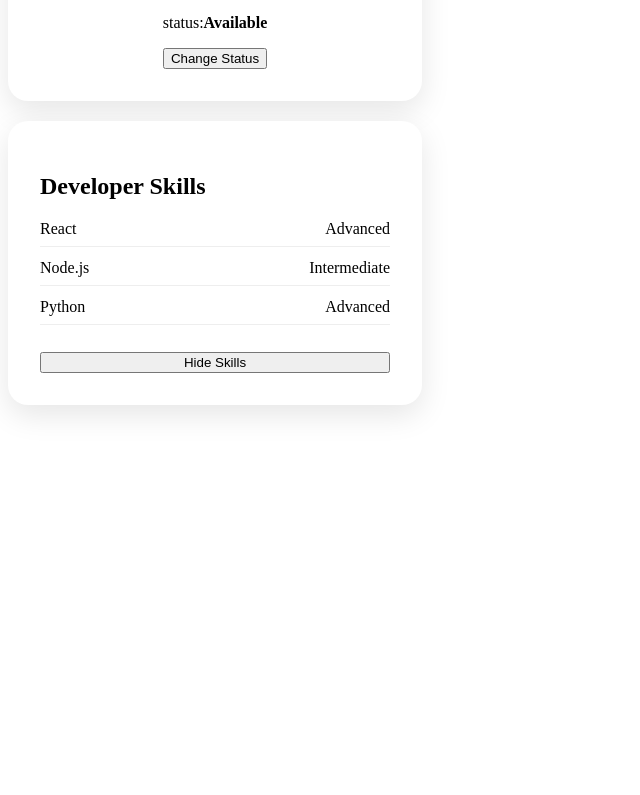
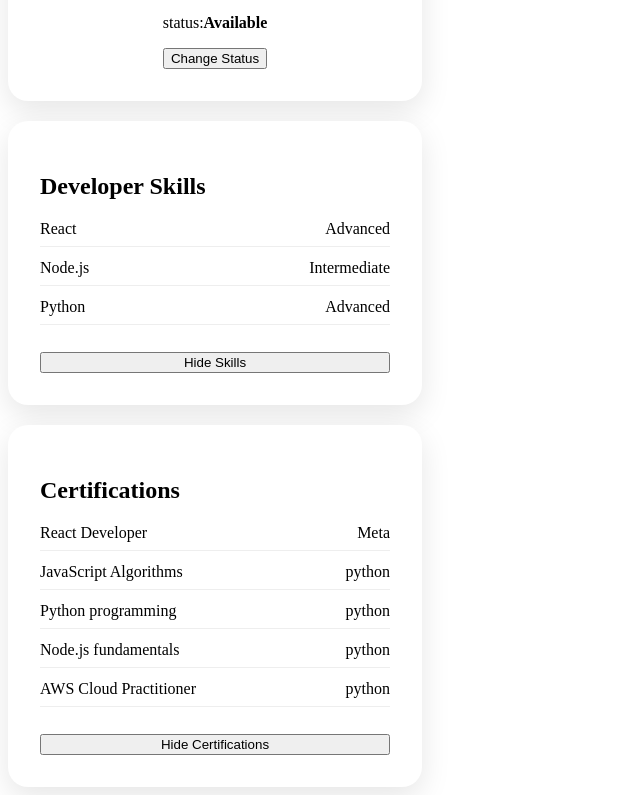
Before and after one commit to nhial-cham/react-profile-card, a React (Vite) app: page / in a window 1280 px wide. Shown: the part 349-1144 px from the top of the page, without its empty margins (0-640 px from the left). Before the commit the page ends 800 px from the top, so only its background shows below. Built offline with nearby package versions, Linux system fonts and the light colour scheme.

Commit message:
Certifications components created

```diff
--- a/src/App.jsx
+++ b/src/App.jsx
@@ -1,5 +1,6 @@
 import ProfileCard from "./components/ProfileCard";
 import SkillsList from "./components/SkillsList";
+import CertificationsList from "./components/CertificationsList";
 
 function App() {
     return (
@@ -12,7 +13,7 @@ function App() {
             />
 
         <SkillsList />
-
+        <CertificationsList/>
         </>
     );
 }
--- /dev/null
+++ b/src/components/CertificationsList.jsx
@@ -0,0 +1,66 @@
+import { useState } from "react";
+import "../styles/CertificationsList.css";
+
+function CertificationsList() {
+  const [showCertifications, setShowCertifications] = useState(true);
+
+  const certifications = [
+    {
+      id: 1,
+      name: "React Developer",
+      provider: "Meta",
+    },
+    {
+      id: 2,
+      name: "JavaScript Algorithms",
+      provider: "python",
+    },
+    {
+      id: 3,
+      name: "Python programming",
+      provider: "python",
+    },
+    {
+      id: 4,
+      name: "Node.js fundamentals",
+      provider: "python",
+    },
+    {
+      id: 5,
+      name: "AWS Cloud Practitioner",
+      provider: "python",
+    },
+  ];
+
+  return (
+    <div className="Certifications-container">
+      <h2 className="Certifications-title">
+        Certifications
+      </h2>
+
+      {showCertifications &&
+        certifications.map((certification) => (
+          <div
+            key={certification.id}
+            className="Certification-item"
+          >
+            <span>{certification.name}</span>
+            <span>{certification.provider}</span>
+          </div>
+        ))}
+
+      <button
+        className="toggle-button"
+        onClick={() =>
+            setShowCertifications(!showCertifications)
+        }
+      >
+        {showCertifications
+          ? "Hide Certifications"
+          : "Show Certifications"}
+      </button>
+    </div>
+  );
+}
+
+export default CertificationsList;
--- /dev/null
+++ b/src/styles/CertificationsList.css
@@ -0,0 +1,25 @@
+.Certifications-container {
+    width: 350px;
+    margin-top: 20px;
+    padding: 2rem;
+    border-radius: 20px;
+    background: white;
+    box-shadow: 0 10px 30px rgba(0, 0, 0, 0.1);
+}
+
+.Certifications-title {
+    margin-bottom: 20px;
+}
+
+.Certification-item {
+    display: flex;
+    justify-content: space-between;
+    margin-bottom: 12px;
+    padding-bottom: 8px;
+    border-bottom: 1px solid #eee;
+}
+
+.toggle-button {
+    margin-top: 15px;
+    width: 100%;
+}
```
